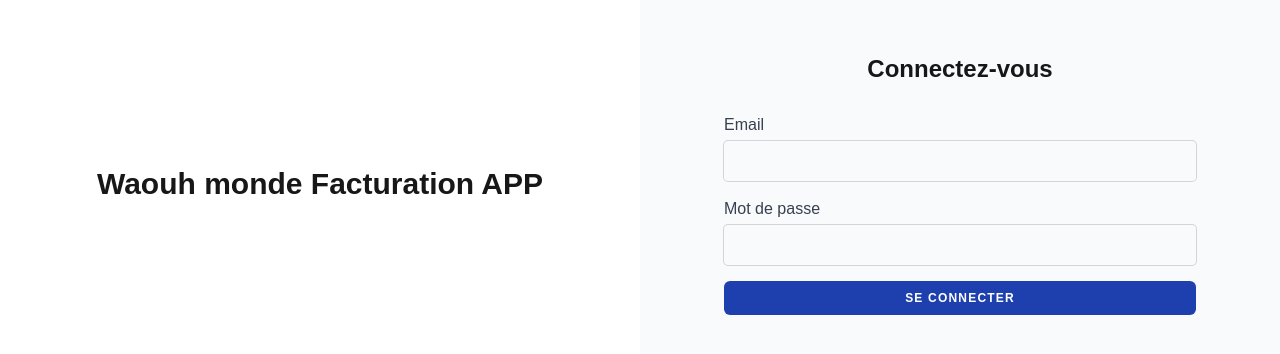
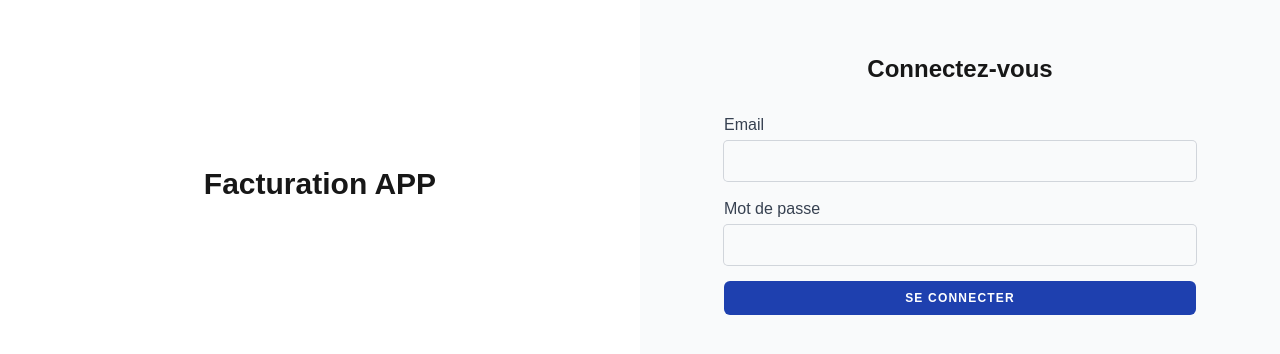
Before and after one commit to Orphe-H/wm-facturation-frontend, a Next.js app: page / in a window 1280 px wide. Shown: the part 216-570 px from the top of the page. Built offline with nearby package versions, Linux system fonts and the light colour scheme.

Commit message:
fix: update app title

```diff
--- a/src/app/admin/layout.tsx
+++ b/src/app/admin/layout.tsx
@@ -67,7 +67,7 @@ export default function AdminLayout({
 				<div className="p-4 text-sm text-gray-500">
 					© 2025 Bobby Orphé H.
 					<br />
-					Waouh monde Facturation
+					Facturation APP
 				</div>
 			</aside>
 
--- a/src/app/layout.tsx
+++ b/src/app/layout.tsx
@@ -15,8 +15,8 @@ import { GlobalAlert } from "@/components/global-alert";
 // });
 
 export const metadata: Metadata = {
-	title: "Facturation app",
-	description: "Waouh monde facturation app",
+	title: "Facturation APP",
+	description: "Facturation APP",
 };
 
 export default function RootLayout({
--- a/src/app/page.tsx
+++ b/src/app/page.tsx
@@ -7,7 +7,7 @@ export default function Login() {
 		<div className="flex min-h-screen">
 			<div className="w-1/2 flex items-center justify-center">
 				<span className="text-3xl font-bold">
-					Waouh monde Facturation APP
+					Facturation APP
 				</span>
 			</div>
 			<div className="w-1/2 bg-gray-50 flex items-center justify-center">
```
